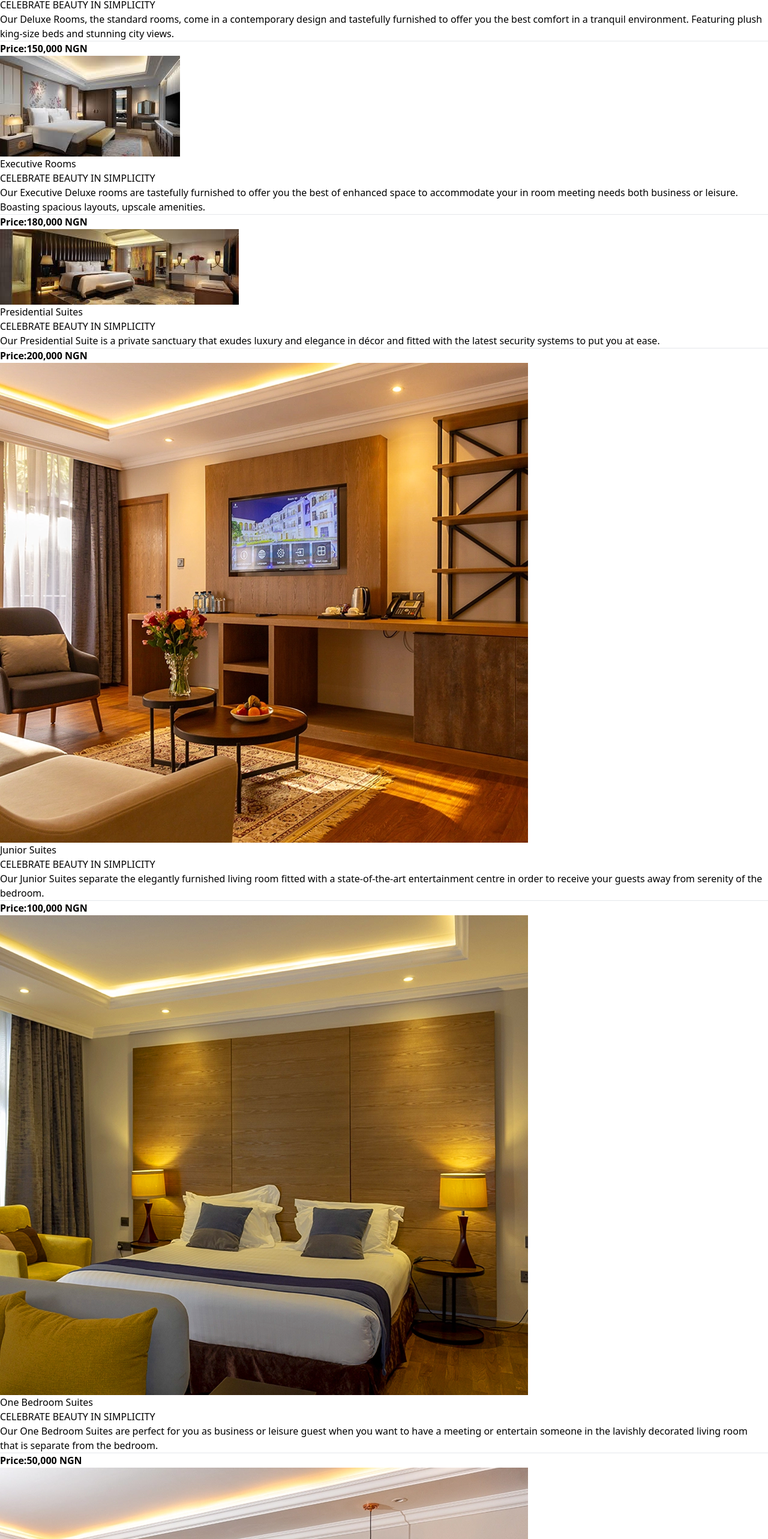
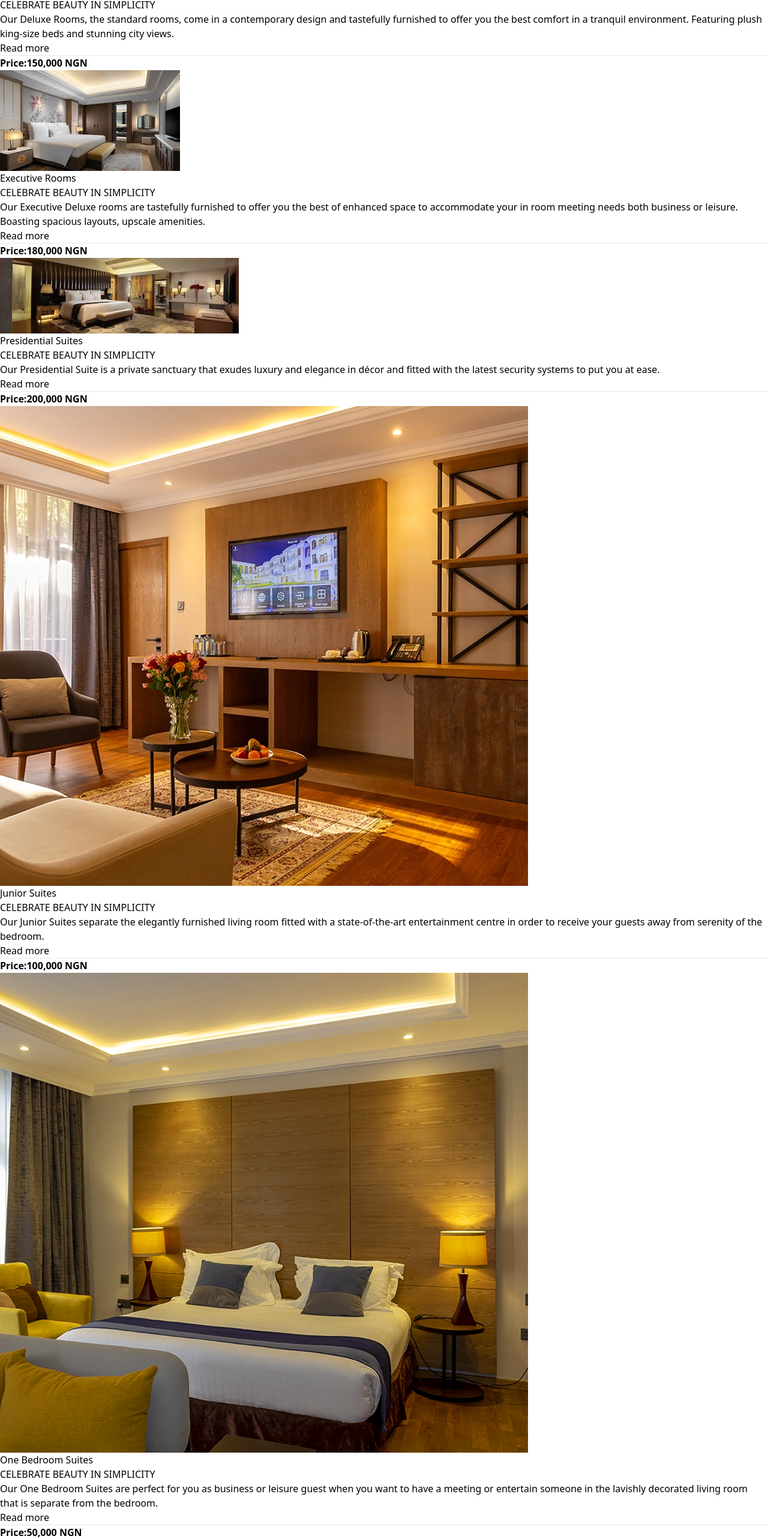
Before and after one commit to Lady-Mirabel/Project4, a React (Vite) app: page /services in a window 1280 px wide. Shown: the part 1019-3585 px from the top of the page at 60% size. Built offline with nearby package versions, Linux system fonts and the light colour scheme.

Commit message:
henry danger

```diff
--- a/src/components/services.jsx
+++ b/src/components/services.jsx
@@ -13,7 +13,14 @@ import logo from "../assets/learn.jpg";
 import split from "../assets/Tennis.avif";
 import boss from "../assets/Case.avif";
 import chop from "../assets/cook.webp";
+import { useState } from "react";
 function Services() {
+  const [full, setFull] = useState(false);
+  const [full2, setFull2] = useState(false);
+  const [full3, setFull3] = useState(false);
+  const [full4, setFull4] = useState(false);
+  const [full5, setFull5] = useState(false);
+  const [full6, setFull6] = useState(false);
   return (
     <div className="flex flex-col bg-slate-200 w-full">
       <div className="flex justify-center items-center font-serif text-3xl m-5">
@@ -24,12 +31,22 @@ function Services() {
           <img src={deluxe} alt="deluxe" className="rounded-md w-full h-56" />
           <p className="font-serif text-2xl m-3">Deluxe Rooms</p>
           <p className="text-xs m-2">CELEBRATE BEAUTY IN SIMPLICITY</p>
-          <p className="m-3 line-clamp-3">
+          <p className={`m-3 ${full ? "" : "line-clamp-3"}`}>
             Our Deluxe Rooms, the standard rooms, come in a contemporary design
             and tastefully furnished to offer you the best comfort in a tranquil
             environment. Featuring plush king-size beds and stunning city views.
           </p>
-          <hr className="h-px m-10 w-56 bg-red-800 border-0"></hr>
+          <div className="flex-1 flex justify-center items-center">
+            {full ? null : (
+              <button
+                onClick={() => setFull(!full)}
+                className="bg-slate-700 text-white font-bold h-10 w-24 rounded-md"
+              >
+                Read more
+              </button>
+            )}
+          </div>
+          <hr className="h-px m-10 w-72 bg-red-800 border-0"></hr>
           <div className="flex">
             <div className="flex-1 flex justify-center items-center">
               <p>
@@ -46,13 +63,23 @@ function Services() {
           />
           <p className="font-serif text-2xl m-3">Executive Rooms</p>
           <p className="text-xs m-2">CELEBRATE BEAUTY IN SIMPLICITY</p>
-          <p className="m-3 line-clamp-3">
+          <p className={`m-3 ${full2 ? "" : "line-clamp-3"}`}>
             Our Executive Deluxe rooms are tastefully furnished to offer you the
             best of enhanced space to accommodate your in room meeting needs
             both business or leisure. Boasting spacious layouts, upscale
             amenities.
           </p>
-          <hr className="h-px m-10 w-56 bg-red-800 border-0"></hr>
+          <div className="flex-1 flex justify-center items-center">
+            {full2 ? null : (
+              <button
+                onClick={() => setFull2(!full2)}
+                className="bg-slate-700 text-white font-bold h-10 w-24 rounded-md"
+              >
+                Read more
+              </button>
+            )}
+          </div>
+          <hr className="h-px m-10 w-72 bg-red-800 border-0"></hr>
           <div className="flex">
             <div className="flex-1 flex justify-center items-center">
               <p>
@@ -69,12 +96,22 @@ function Services() {
           />
           <p className="font-serif text-2xl m-3">Presidential Suites</p>
           <p className="text-xs m-2">CELEBRATE BEAUTY IN SIMPLICITY</p>
-          <p className="m-3 line-clamp-3">
+          <p className={`m-3 ${full3 ? "" : "line-clamp-3"}`}>
             Our Presidential Suite is a private sanctuary that exudes luxury and
             elegance in décor and fitted with the latest security systems to put
             you at ease.
           </p>
-          <hr className="h-px m-10 w-56 bg-red-800 border-0"></hr>
+          <div className="flex-1 flex justify-center items-center">
+            {full3 ? null : (
+              <button
+                onClick={() => setFull3(!full3)}
+                className="bg-slate-700 text-white font-bold h-10 w-24 rounded-md"
+              >
+                Read more
+              </button>
+            )}
+          </div>
+          <hr className="h-px m-10 w-72 bg-red-800 border-0"></hr>
           <div className="flex">
             <div className="flex-1 flex justify-center items-center">
               <p>
@@ -89,12 +126,22 @@ function Services() {
           <img src={junior} alt="junior" className="rounded-md w-full h-56" />
           <p className="font-serif text-2xl m-3">Junior Suites</p>
           <p className="text-xs m-2">CELEBRATE BEAUTY IN SIMPLICITY</p>
-          <p className="m-3 line-clamp-3">
+          <p className={`m-3 ${full4 ? "" : "line-clamp-3"}`}>
             Our Junior Suites separate the elegantly furnished living room
             fitted with a state-of-the-art entertainment centre in order to
             receive your guests away from serenity of the bedroom.
           </p>
-          <hr className="h-px m-10 w-56 bg-red-800 border-0"></hr>
+          <div className="flex-1 flex justify-center items-center">
+            {full4 ? null : (
+              <button
+                onClick={() => setFull4(!full4)}
+                className="bg-slate-700 text-white font-bold h-10 w-24 rounded-md"
+              >
+                Read more
+              </button>
+            )}
+          </div>
+          <hr className="h-px m-10 w-72 bg-red-800 border-0"></hr>
           <div className="flex">
             <div className="flex-1 flex justify-center items-center">
               <p>
@@ -107,12 +154,22 @@ function Services() {
           <img src={one} alt="one" className="rounded-md w-full h-56" />
           <p className="font-serif text-2xl m-3">One Bedroom Suites</p>
           <p className="text-xs m-2">CELEBRATE BEAUTY IN SIMPLICITY</p>
-          <p className="m-3 line-clamp-3">
+          <p className={`m-3 ${full5 ? "" : "line-clamp-3"}`}>
             Our One Bedroom Suites are perfect for you as business or leisure
             guest when you want to have a meeting or entertain someone in the
             lavishly decorated living room that is separate from the bedroom.
           </p>
-          <hr className="h-px m-10 w-56 bg-red-800 border-0"></hr>
+          <div className="flex-1 flex justify-center items-center">
+            {full5 ? null : (
+              <button
+                onClick={() => setFull5(!full5)}
+                className="bg-slate-700 text-white font-bold h-10 w-24 rounded-md"
+              >
+                Read more
+              </button>
+            )}
+          </div>
+          <hr className="h-px m-10 w-72 bg-red-800 border-0"></hr>
           <div className="flex">
             <div className="flex-1 flex justify-center items-center">
               <p>
@@ -125,12 +182,22 @@ function Services() {
           <img src={two} alt="two" className="rounded-md w-full h-56" />
           <p className="font-serif text-2xl m-3">Two Bedroom Suites</p>
           <p className="text-xs m-2">CELEBRATE BEAUTY IN SIMPLICITY</p>
-          <p className="m-3 line-clamp-3">
+          <p className={`m-3 ${full6 ? "" : "line-clamp-3"}`}>
             Our Presidential Suite is a private sanctuary that exudes luxury and
             elegance in décor and fitted with the latest security systems to put
             you at ease.
           </p>
-          <hr className="h-px m-10 w-56 bg-red-800 border-0"></hr>
+          <div className="flex-1 flex justify-center items-center">
+            {full6 ? null : (
+              <button
+                onClick={() => setFull6(!full6)}
+                className="bg-slate-700 text-white font-bold h-10 w-24 rounded-md"
+              >
+                Read more
+              </button>
+            )}
+          </div>
+          <hr className="h-px m-10 w-72 bg-red-800 border-0"></hr>
           <div className="flex">
             <div className="flex-1 flex justify-center items-center">
               <p>
```
